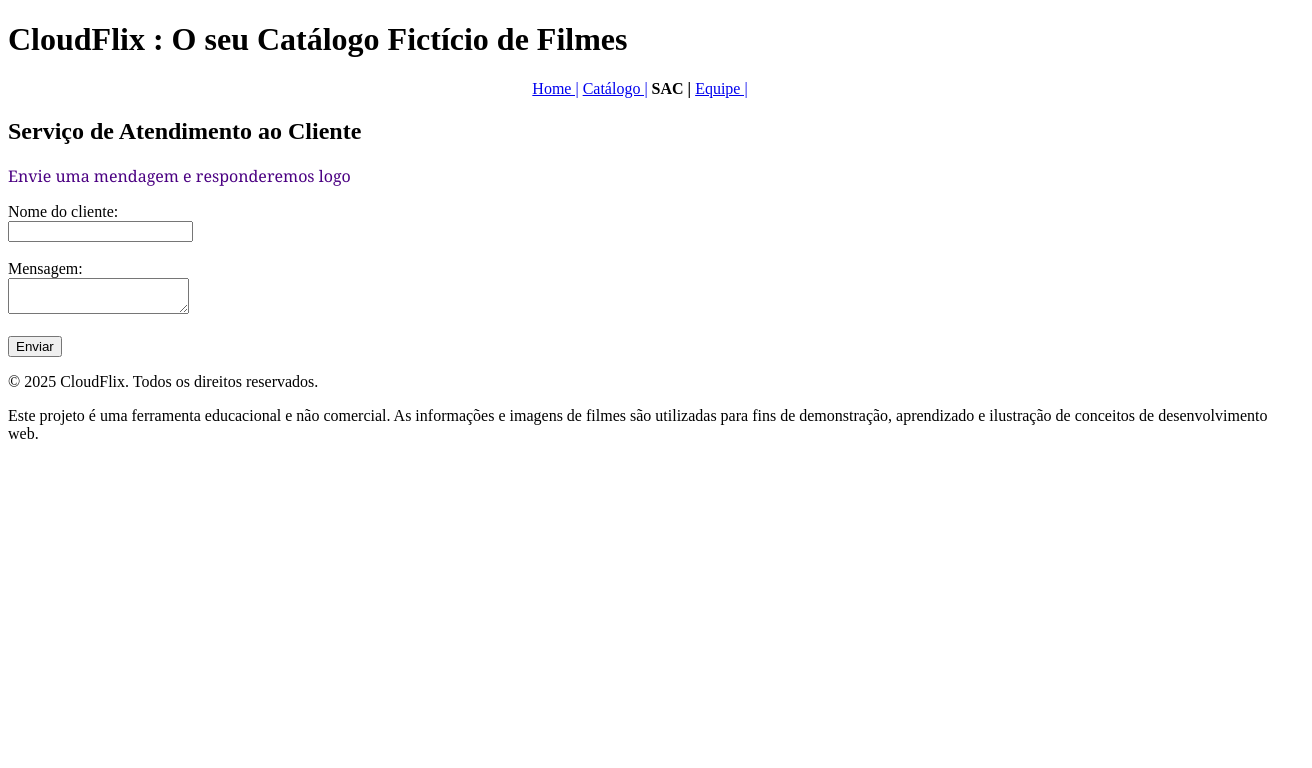
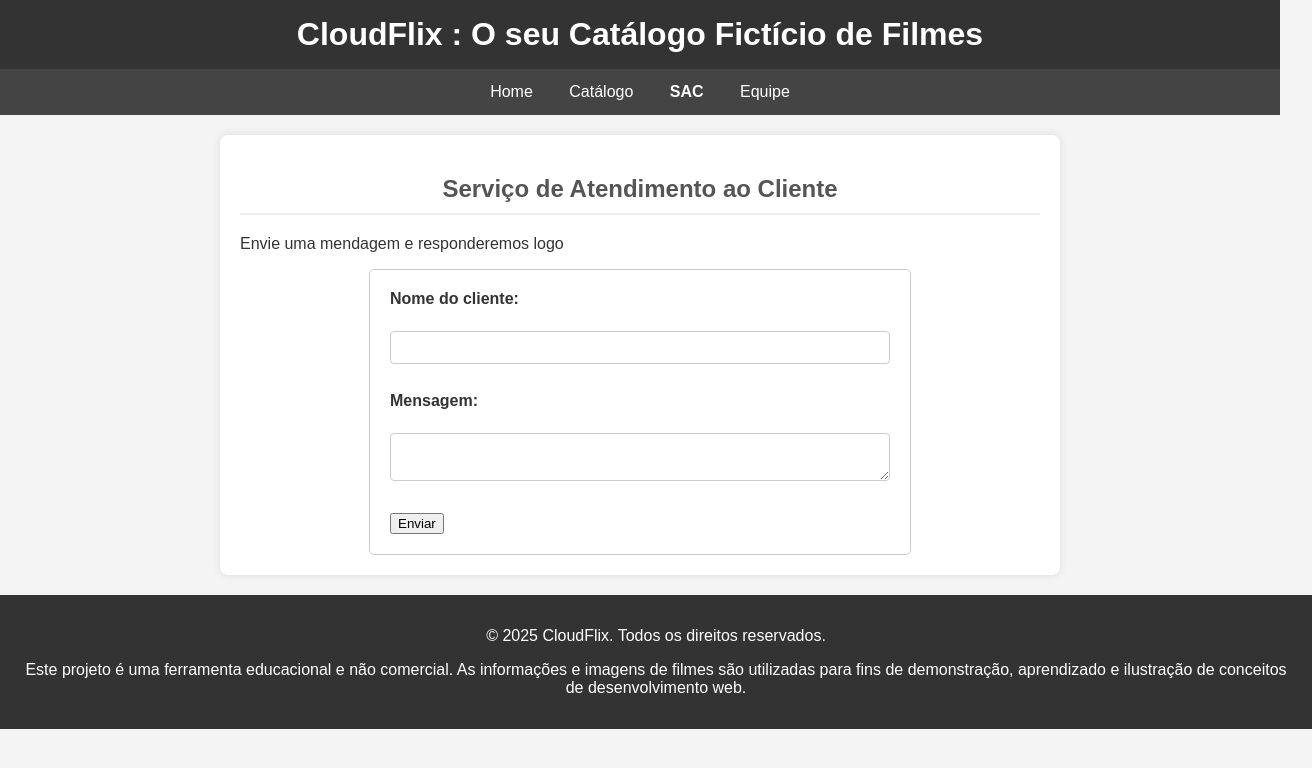
Before and after one commit to vieiravinicius/Ara0062-Aulas-Quarta-Cloudflix--Aula-03-09, a plain HTML site: page sac.html in a window 1280 px wide. Shown: the whole page, 1312 px wide, since content can reach past the window. Drawn offline with Linux system fonts and the light colour scheme.

Commit message:
Atualização

```diff
--- a/CSS/estilos.css
+++ /dev/null
@@ -1,31 +0,0 @@
-main p{
-
-        font-family: Georgia;
-        text-align: justify;
-        color: indigo;
-
-
-     }
-
-     .texto-do-rodape{
-
-     font-family: fantasy;
-     font-size: smaller;
-     color:darkmagenta;
-     text-align: center;
-
-     }
-
-     #nav-equipe{
-
-     background-color: lightpink;
-     font-family:Verdana;
-     color:blueviolet
-
-
-     }
-    .barra-nav{
-
-    text-align: center;
-
-    }
--- /dev/null
+++ b/CSS/style.css
@@ -0,0 +1,136 @@
+body {
+    font-family: Arial, sans-serif;
+    margin: 0;
+    padding: 0;
+    background-color: #f4f4f4;
+    color: #333;
+}
+
+header {
+    background-color: #333;
+    color: white;
+    padding: 1rem;
+    text-align: center;
+}
+
+h1 {
+    margin: 0;
+}
+
+nav {
+    background-color: #444;
+    overflow: hidden;
+    text-align: center;
+}
+
+nav a {
+    display: inline-block;
+    color: white;
+    text-align: center;
+    padding: 14px 16px;
+    text-decoration: none;
+}
+
+nav a:hover {
+    background-color: #575757;
+}
+
+nav b {
+    color: white;
+    padding: 0 1rem;
+    text-decoration: none;
+}
+
+main {
+    padding: 20px;
+    max-width: 800px;
+    margin: 20px auto;
+    background-color: white;
+    border-radius: 8px;
+    box-shadow: 0 0 10px rgba(0, 0, 0, 0.1);
+}
+
+h2 {
+    text-align: center;
+    color: #555;
+    border-bottom: 2px solid #eee;
+    padding-bottom: 10px;
+}
+
+footer {
+    background-color: #333;
+    color: white;
+    text-align: center;
+    padding: 1rem;
+    position: inherit;
+    bottom: 0;
+    width: 100%;
+
+}
+
+form {
+    max-width: 500px;
+    margin: 0 auto;
+    padding: 20px;
+    border: 1px solid #ccc;
+    border-radius: 5px;
+}
+
+label {
+    display: block;
+    margin-bottom: 5px;
+    font-weight: bold;
+}
+
+ul {
+    list-style-type: none;
+    padding: 0;
+}
+
+li {
+    margin-bottom: 10px;
+}
+
+input[type="text"],
+input[type="email"],
+textarea {
+    width: 100%;
+    padding: 8px;
+    margin-bottom: 10px;
+    border: 1px solid #ccc;
+    border-radius: 4px;
+    box-sizing: border-box; /* Garante que o padding não afeta a largura total */
+}
+
+button {
+    background-color: #333;
+    color: white;
+    padding: 10px 15px;
+    border: none;
+    border-radius: 4px;
+    cursor: pointer;
+}
+
+button:hover {
+    background-color: #575757;
+}
+
+table {
+    width: 100%;
+    border-collapse: collapse;
+    margin-top: 20px;
+}
+
+th, td {
+    padding: 12px;
+    text-align: center;
+    border: 1px solid #ddd;
+}
+
+thead {
+    background-color: #f0f0f0;
+}
+
+td img {
+    border-radius: 5px;
+}
--- a/sac.html
+++ b/sac.html
@@ -4,11 +4,7 @@
     <meta charset="UTF-8">
     <meta name="viewport" content="width=device-width, initial-scale=1.0">
     <title>CloudFlix</title>
-<style type="text/css">
-     @import url("CSS/estilos.css");
-
-    </style>
-
+ <link rel="stylesheet" type="text/css" href="CSS/style.css">
 
 
 </head>
@@ -22,10 +18,10 @@
 
 <nav class="barra-nav">
 
-    <a href="index.html"> Home |</a>
-    <a href="catalogo.html">Catálogo |</a>
-    <b> SAC |</b>
-    <a href="equipe.html">Equipe |</a>
+    <a href="index.html"> Home </a>
+    <a href="catalogo.html">Catálogo </a>
+    <b> SAC </b>
+    <a href="equipe.html">Equipe </a>
 
 </nav>
 
@@ -47,7 +43,7 @@
 
 </main>
 
-<footer>
+<footer class="texto-do-rodape">
 
 <p>© 2025 CloudFlix. Todos os direitos reservados.</p>
 
```
Also changed, not shown: catalogo.html (+7 -10 lines), equipe.html (+7 -11 lines), index.html (+5 -9 lines).
